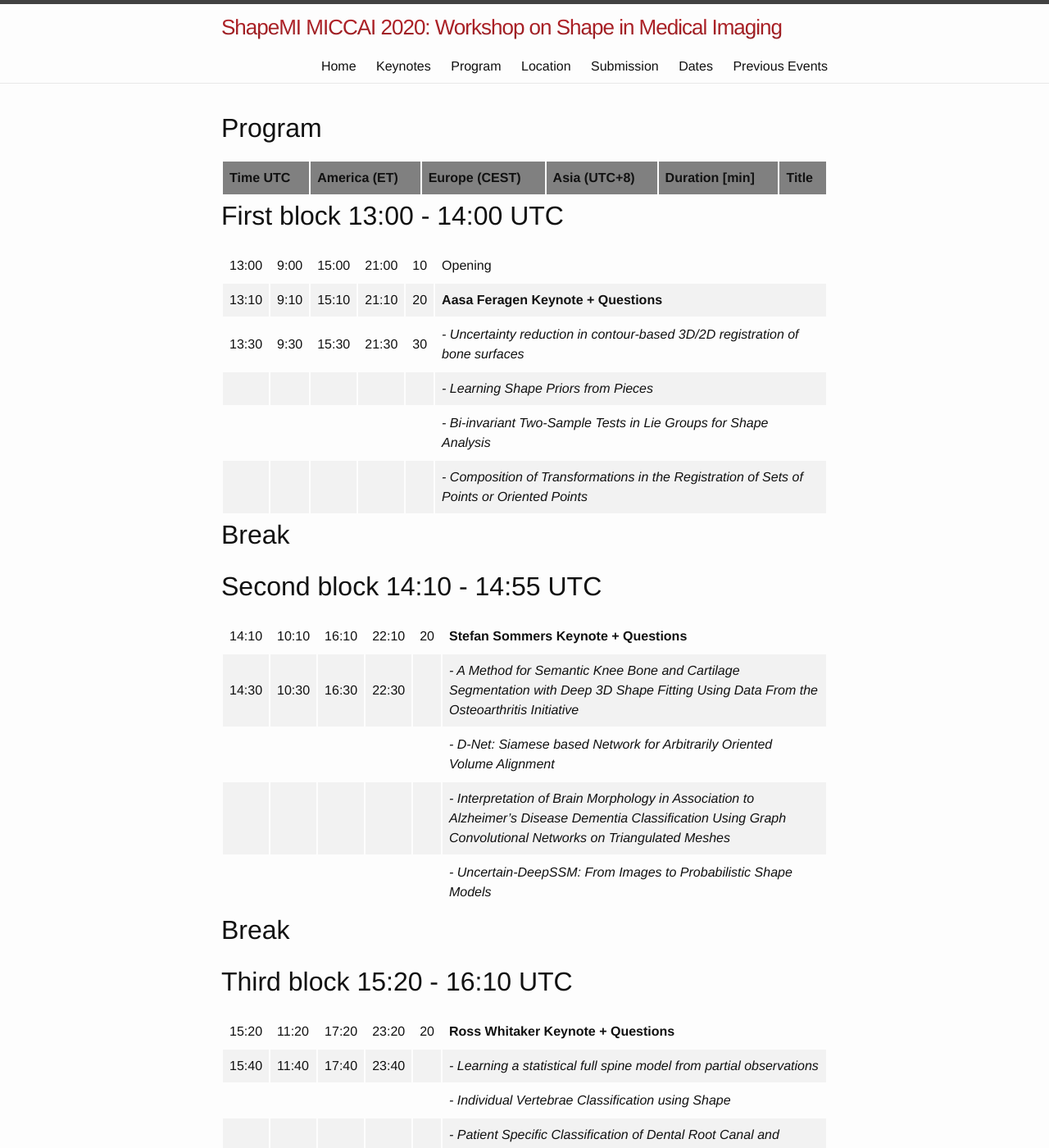
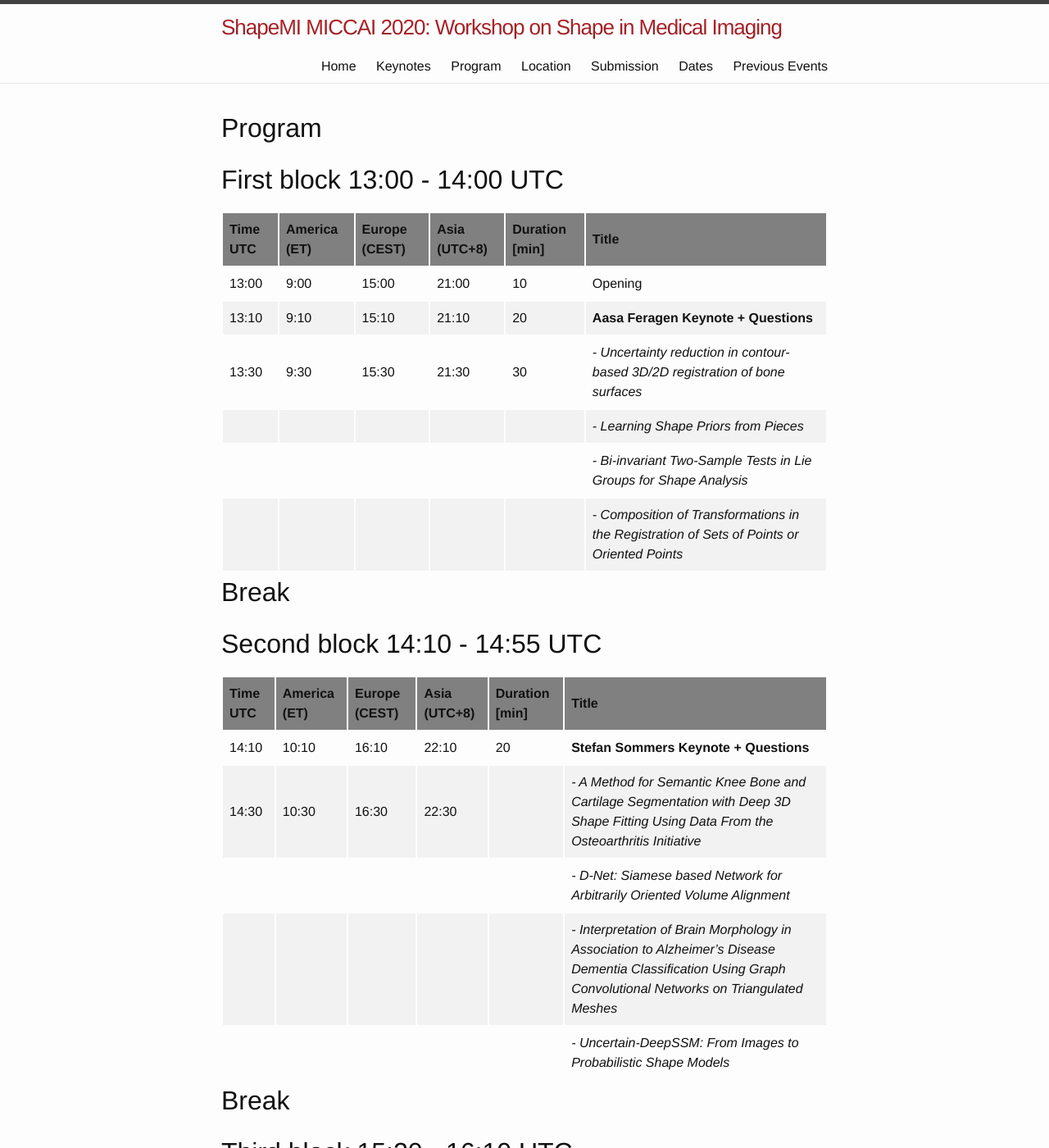
Before and after one commit to shapemi/shapemi2020, a Jekyll site: the page built from program/index.md, in a window 1280 px wide and 1400 px high. Shown: the whole window at 82% size. Built offline with Jekyll 4.4.1, drawn with Linux system fonts in a browser that asks for light colours; some of the changed text lies outside the part shown.

Commit message:
BUG: Fix headers to match colum width

```diff
--- a/program/index.md
+++ b/program/index.md
@@ -28,6 +28,8 @@
 </head>
 <body>
 
+<h1>First block 13:00 - 14:00 UTC</h1>
+
 <table>
 <thead style="border:10px solid black; background:gray">
 <tr>
@@ -39,11 +41,6 @@
 <th>Title</th>
 </tr>
 </thead>
-</table>
-
-<h1>First block 13:00 - 14:00 UTC</h1>
-
-<table>
 <tbody>
 <tr>
 <td>13:00</td>
@@ -100,6 +97,16 @@
 <h1>Second block 14:10 - 14:55 UTC</h1>
 
 <table>
+<thead style="border:10px solid black; background:gray">
+<tr>
+<th>Time UTC</th>
+<th>America (ET)</th>
+<th>Europe (CEST)</th>
+<th>Asia (UTC+8)</th>
+<th>Duration [min]</th>
+<th>Title</th>
+</tr>
+</thead>
 <tbody>
 <tr>
 <td>14:10</td>
@@ -148,6 +155,16 @@
 <h1>Third block 15:20 - 16:10 UTC</h1>
 
 <table>
+<thead style="border:10px solid black; background:gray">
+<tr>
+<th>Time UTC</th>
+<th>America (ET)</th>
+<th>Europe (CEST)</th>
+<th>Asia (UTC+8)</th>
+<th>Duration [min]</th>
+<th>Title</th>
+</tr>
+</thead>
 <tbody>
 <tr>
 <td>15:20</td>
```
